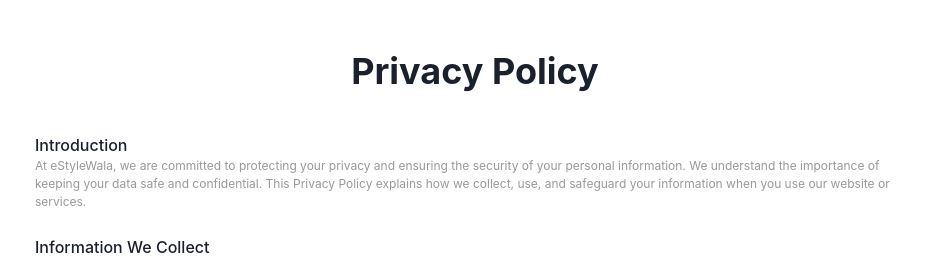
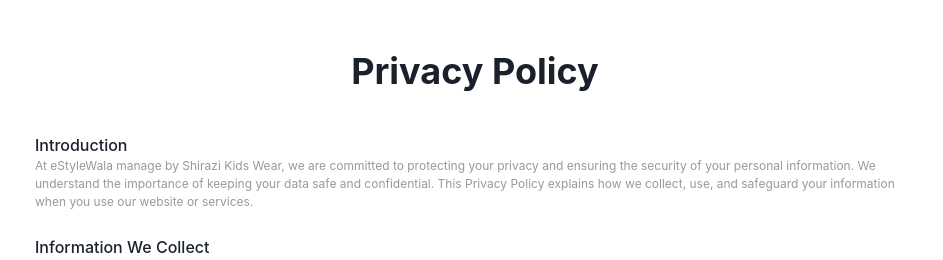
Before and after one commit to coders-bureau/estlwalat, a React (Create React App) app: page /privacypolicy in a window 1280 px wide. Shown: the top 260 px of the page, without its empty margins (165-1108 px from the left). Built offline with nearby package versions, Linux system fonts and the light colour scheme; no server answers.

Commit message:
Update PrivacyPolicy.jsx

```diff
--- a/src/Pages/PrivacyPolicy.jsx
+++ b/src/Pages/PrivacyPolicy.jsx
@@ -13,7 +13,7 @@
         <br />
         <Text fontWeight={500} fontSize={"16px"}>Introduction</Text>
         <Text  fontSize={"12px"} color={"rgb(153, 153, 153)"}>
-          At eStyleWala, we are committed to protecting your privacy and
+          At eStyleWala manage by Shirazi Kids Wear, we are committed to protecting your privacy and
           ensuring the security of your personal information. We understand the
           importance of keeping your data safe and confidential. This Privacy
           Policy explains how we collect, use, and safeguard your information
```
